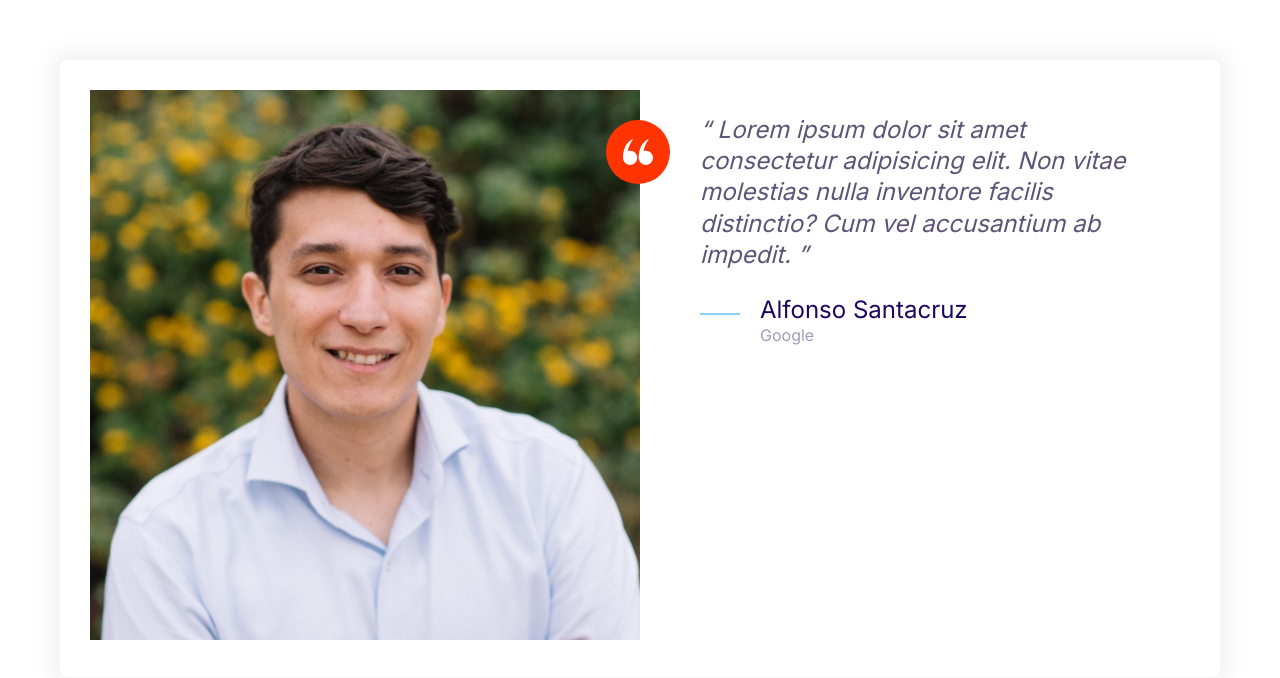
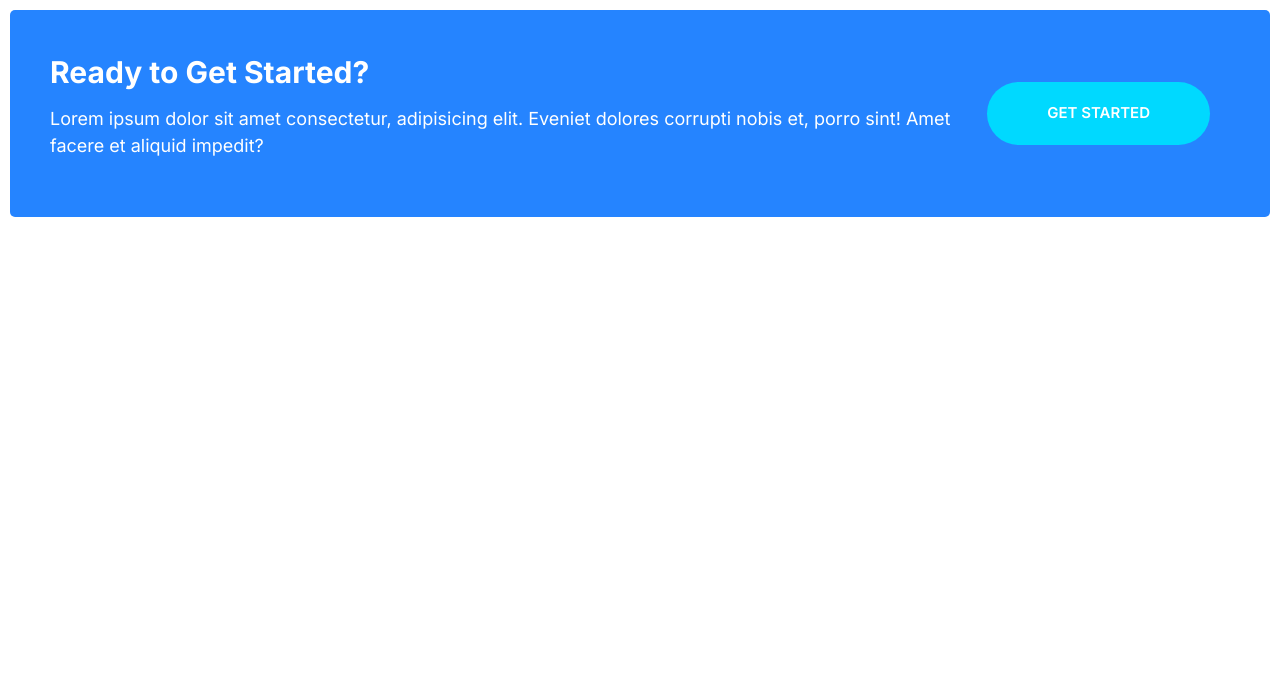
Before and after one commit to Amuleka/personal-portfolio-website, a plain HTML site: page index.html in a window 1280 px wide. Drawn offline with Linux system fonts and the light colour scheme.

Commit message:
Build callout component

```diff
--- a/css/styles.css
+++ b/css/styles.css
@@ -245,6 +245,12 @@ background: #3a8ffd;;
   background: var(--color-headings);
   color: #fff;
 }
+
+.btn--stretched {
+  padding-left: 6rem;
+  padding-right: 6rem;
+}
+
 
 .btn--block {
   width: 100%;
@@ -505,3 +511,46 @@ content: open-quote;
     margin-left: 6rem;
   }
 }
+
+/* Callouts */
+
+.callout {
+  padding: 4rem;
+  border-radius: 5px;
+}
+
+.callout--primary {
+  background: var(--color-primary);
+  color: #fff;
+}
+
+.callout__heading {
+  color: #fff;
+  margin-top: 0;
+  font-size: 3rem;
+}
+
+.callout .btn {
+  justify-self: center;
+  align-self: center;
+}
+
+.callout__content {
+  text-align: center;
+}
+
+@media screen and (min-width: 768px) {
+
+  .callout .grid--1x2 {
+    grid-template-columns: 1fr auto;
+  }
+
+  .callout__content {
+    text-align: left;
+  }
+
+  .callout .btn {
+    justify-self: start;
+    margin: 0 2rem;
+  }
+}
--- a/index.html
+++ b/index.html
@@ -13,37 +13,18 @@
     <link rel="stylesheet" href="css/normalize.css" />
     <link rel="stylesheet" href="css/styles.css" />
   </head>
-  <body style="padding: 5rem">
-    <div class="card testimonial">
+  <body>
+    <div class="callout callout--primary">
       <div class="grid grid--1x2">
-        <div class="testimonial__image">
-          <img src="images/testimonial1.jpg" alt="A happy, smiling colleague" />
-          <span class="icon-container icon-container--accent">
-            <svg class="icon icon--white icon--small">
-              <use xlink:href="images/sprite.svg#quotes"></use>
-            </svg>
-          </span>
+        <div class="callout__content">
+          <h2 class="callout__heading">Ready to Get Started?</h2>
+          <p>
+            Lorem ipsum dolor sit amet consectetur, adipisicing elit. Eveniet
+            dolores corrupti nobis et, porro sint! Amet facere et aliquid
+            impedit?
+          </p>
         </div>
-        <blockquote class="quote">
-          <p class="quote__text">
-            Lorem ipsum dolor sit amet consectetur adipisicing elit. Non vitae
-            molestias nulla inventore facilis distinctio? Cum vel accusantium ab
-            impedit.
-          </p>
-          <footer>
-            <div class="media">
-              <div class="media__image">
-                <svg class="icon icon--primary quote__line">
-                  <use xlink:href="images/sprite.svg#line"></use>
-                </svg>
-              </div>
-              <div class="media__body">
-                <h3 class="media__title quote__author">Alfonso Santacruz</h3>
-                <p class="quote__organization">Google</p>
-              </div>
-            </div>
-          </footer>
-        </blockquote>
+        <a href="#" class="btn btn--secondary btn--stretched">Get Started</a>
       </div>
     </div>
   </body>
```
Also changed, not shown: components/callouts.html (added, +12 -0 lines).
